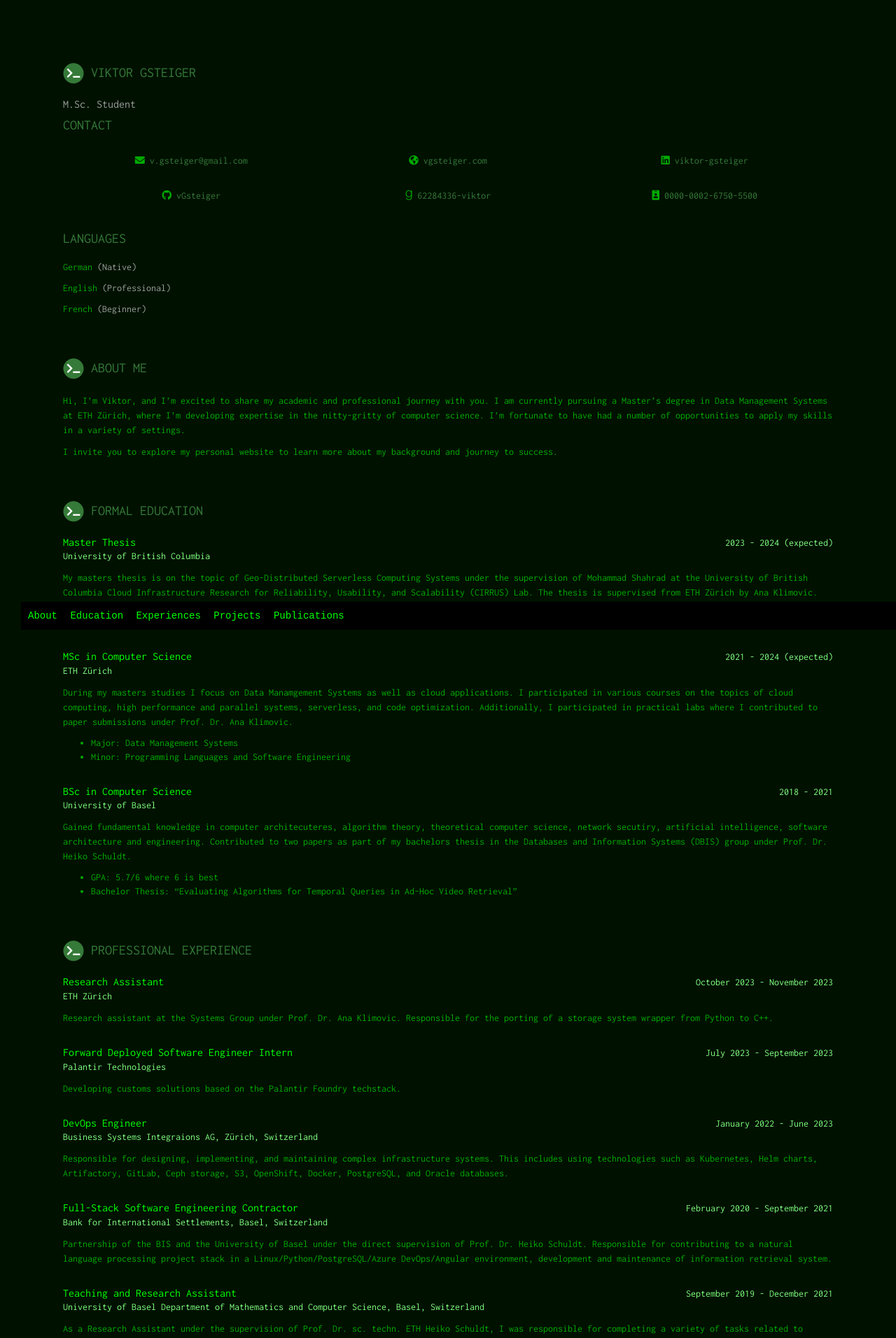
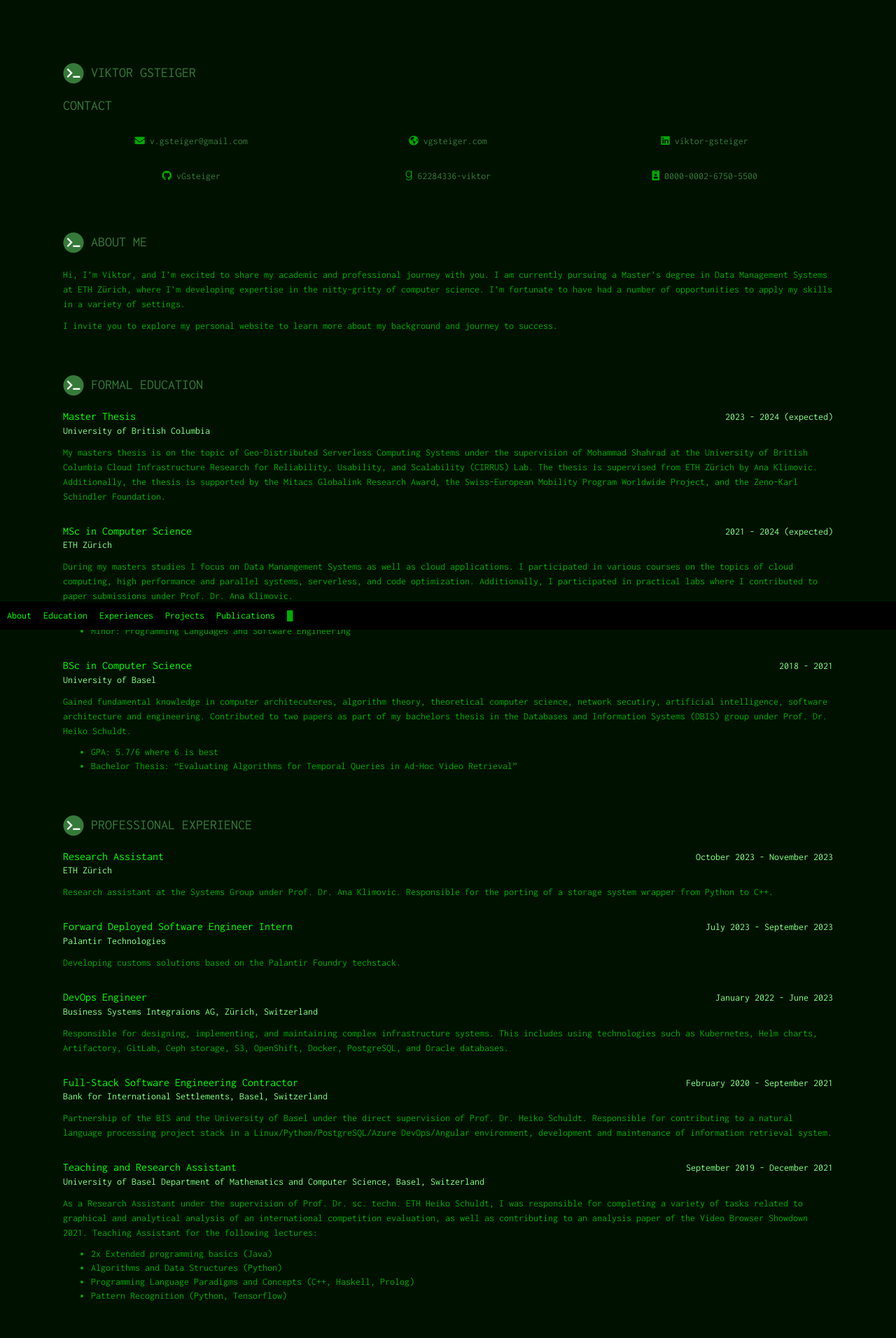
Before and after one commit to vGsteiger/vgsteiger.github.io, a Jekyll site: the page built from index.html, in a window 1280 px wide. Shown: the top 1912 px of the page at 70% size. Built offline with Jekyll 4.4.1, drawn with Linux system fonts in a browser that asks for light colours.

Commit message:
Add cursor and some styling

```diff
--- a/_data/data.yml
+++ b/_data/data.yml
@@ -5,7 +5,6 @@
 header:
     # Profile information
     name: Viktor Gsteiger
-    tagline: M.Sc. Student
 
     # Social media links
     email: v.gsteiger@gmail.com
@@ -16,16 +15,6 @@ header:
     github: vGsteiger
     goodreads: 62284336-viktor
     orcid: 0000-0002-6750-5500
-
-    languages:
-      title: Languages
-      info:
-        - idiom: German
-          level: Native
-        - idiom: English
-          level: Professional
-        - idiom: French
-          level: Beginner
 
 career-profile:
     title: About Me
--- a/_includes/header.html
+++ b/_includes/header.html
@@ -9,10 +9,6 @@
     {{ header.name }}
   </h2>
 
-  <h3 class="tagline">{{ header.tagline }}</h3>
-
   {% include contact.html %}
 
-  {% include language.html %}
-
 </div><!--//header-section-->
--- a/_includes/language.html
+++ /dev/null
@@ -1,19 +0,0 @@
-{% assign languages = site.data.data.header.languages %}
-{% if languages %}
-<div class="block languages-container">
-
-  <h2 class="section-title">
-    {{ languages.title }}
-  </h2>
-
-  <ul class="list-unstyled interests-list">
-    {% for language in languages.info %}
-    <li>
-      {{ language.idiom }}
-      <span class="lang-desc">({{ language.level }})</span>
-    </li>
-    {% endfor %}
-  </ul>
-
-</div><!--//interests-->
-{% endif %}
--- a/_includes/navigation.html
+++ b/_includes/navigation.html
@@ -4,4 +4,5 @@
     <a href="#experiences" class="terminal-nav-item">Experiences</a>
     <a href="#projects" class="terminal-nav-item">Projects</a>
     <a href="#publications" class="terminal-nav-item">Publications</a>
+    <span class="cursor">&#9608;</span>
 </nav>
--- a/_sass/_base.scss
+++ b/_sass/_base.scss
@@ -130,30 +130,9 @@ p {
       }
     }
   }
-  .languages-list {
-    margin-bottom: 0;
-    li {
-      margin-bottom: 10px;
-      &:last-child {
-        margin-bottom: 0;
-      }
-    }
-  }
-  .languages-container {
-    .lang-desc {
-      color: rgba(256, 256, 256, 0.6);
-    }
-  }
   .name {
     font-size: 32px;
     font-weight: 900;
-    margin-top: 0;
-    margin-bottom: 10px;
-  }
-  .tagline {
-    color: rgba(256, 256, 256, 0.6);
-    font-size: 16px;
-    font-weight: 400;
     margin-top: 0;
     margin-bottom: 10px;
   }
@@ -211,12 +190,15 @@ p {
 .terminal-nav {
   position: fixed;
   bottom: 0;
+  left: 0;
   width: 100%;
   background-color: #000;
   color: #0f0;
   padding: 10px;
   box-sizing: border-box;
-  font-family: 'Courier New', monospace;
+  font-family: 'Inconsolata', monospace;
+  z-index: 1000;
+  overflow: hidden;
 }
 
 .terminal-nav a {
@@ -227,6 +209,26 @@ p {
 
 .terminal-nav a:hover {
   text-decoration: underline;
+}
+
+.terminal-nav-item {
+  color: #0f0;
+  text-decoration: none;
+  margin-right: 10px;
+}
+
+.cursor {
+  display: inline-block;
+  animation: blink 0.5s infinite;
+}
+
+@keyframes blink {
+  0%, 100% {
+    color: transparent;
+  }
+  50% {
+    color: #0f0;
+  }
 }
 
 .footer {
--- a/_sass/skins/_terminal.scss
+++ b/_sass/skins/_terminal.scss
@@ -1,9 +1,9 @@
 $theme-color: #4CAF50; // Green
-$text-color: #00FF00; // Bright Green
+$text-color: #0f0; // Bright Green
 $text-color-secondary: #00AA00; // Darker Green
 $text-grey: #80FF80; // Lighter Green
 $divider: #006400; // Dark Green
-$lighter-grey: #00FF00; // Bright Green
+$lighter-grey: #0f0; // Bright Green
 $darker-grey: #008000; // Green
 $smoky-white: #001100; // Dark Background
 $heart: #FFD700; // Gold/Yellow
```
